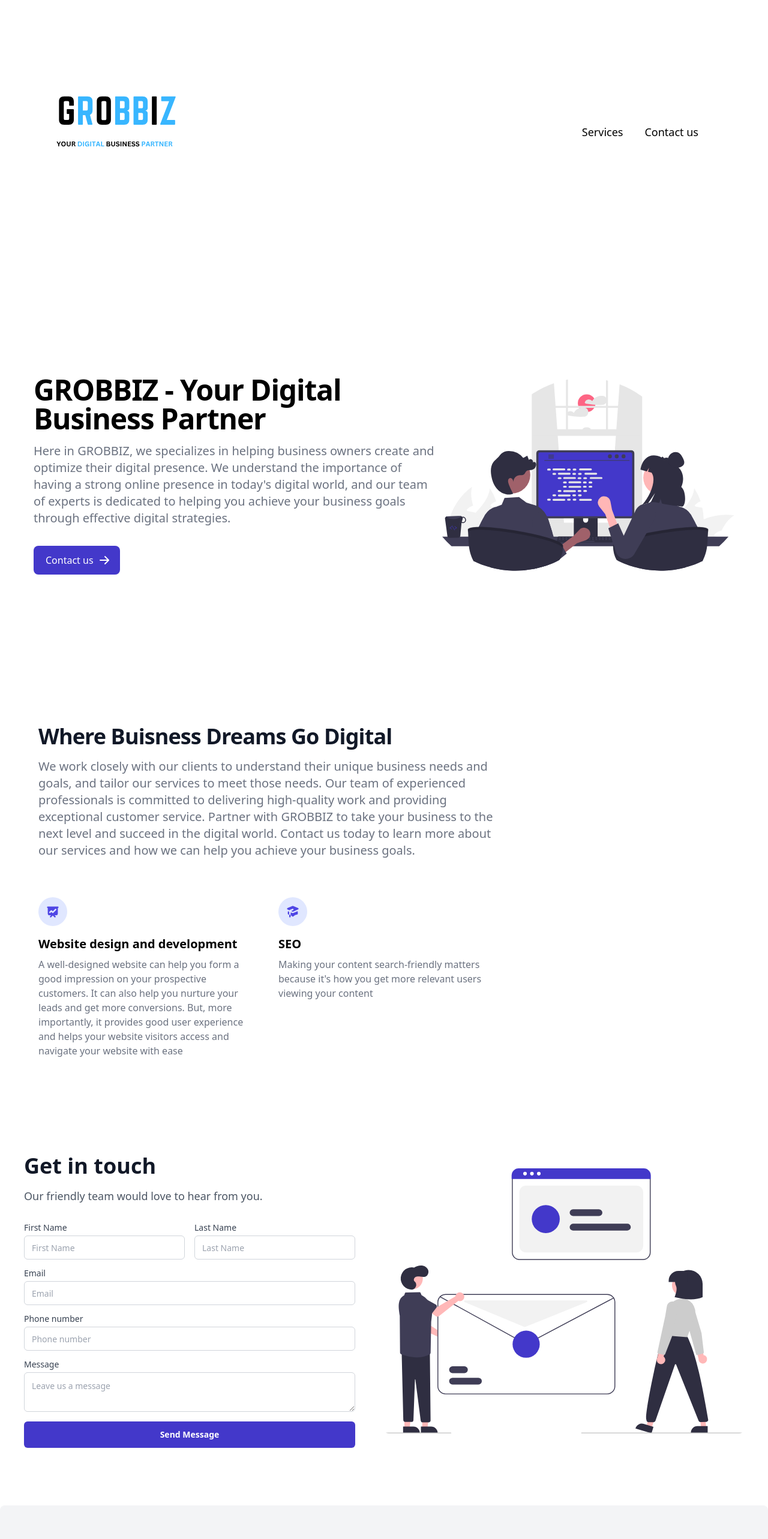
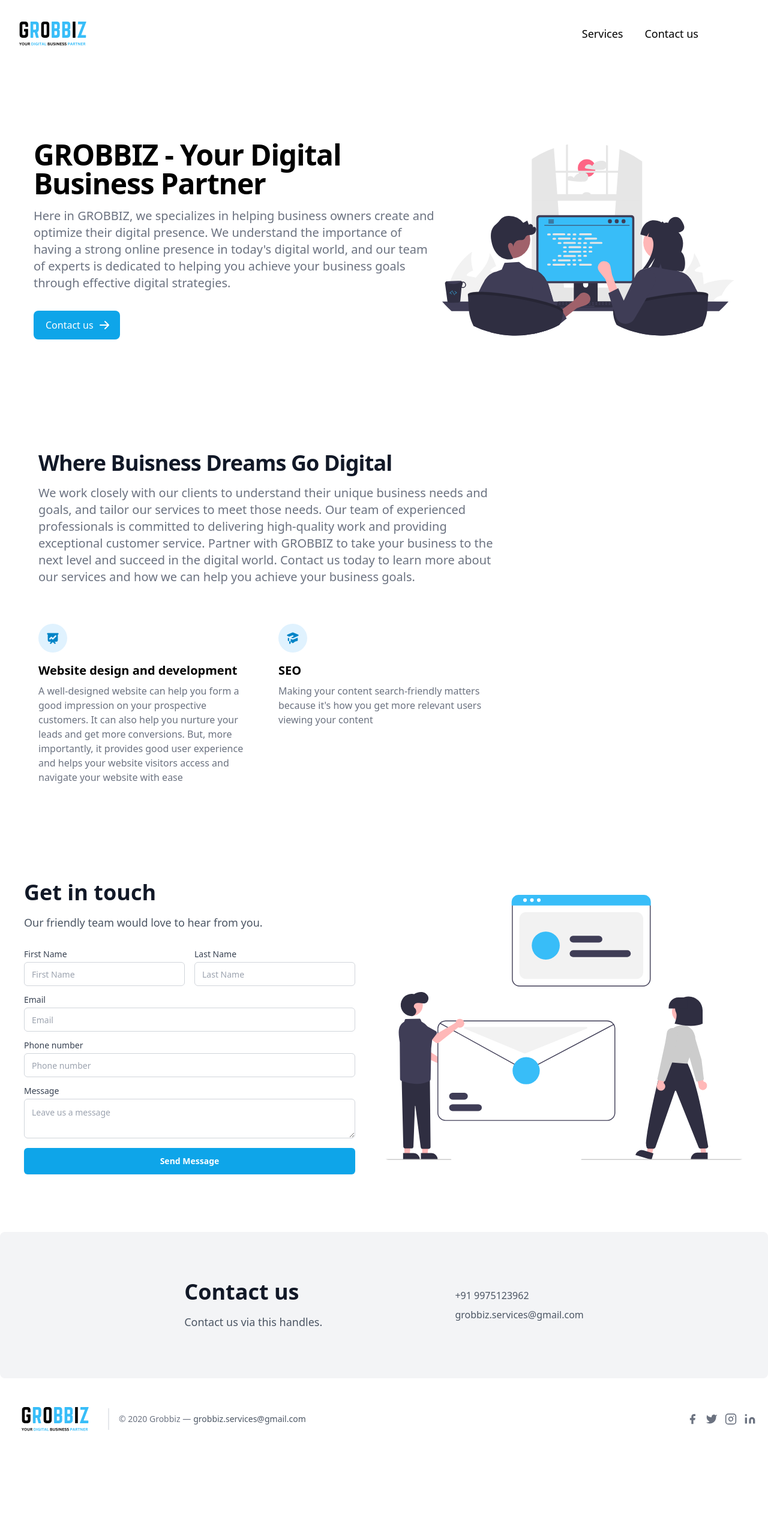
Before and after one commit to kxpatil02/landing-page, a React (Vite) app: page / in a window 1280 px wide. Shown: the top 2566 px of the page at 60% size. After the commit the page ends 2434 px from the top, so only its background shows below. Built offline with nearby package versions, Linux system fonts and the light colour scheme; no server answers.

Commit message:
Changed primary color to sky-500

```diff
--- a/src/components/Contact.jsx
+++ b/src/components/Contact.jsx
@@ -2,7 +2,6 @@ import React, { useState } from "react";
 import contactSvg from "../assets/contact.svg";
 import { addDoc, collection } from "firebase/firestore";
 import { db } from "../../initFirebase";
-// import whatsappSvg from "../assets/whatsappSvg.svg"
 
 function Contact() {
   const [firstName, setFirstName] = useState("");
@@ -137,7 +136,7 @@ function Contact() {
                   <input
                     type="submit"
                     value={"Send Message"}
-                    className="w-full rounded-md bg-indigo-700 px-3 py-3 text-sm font-semibold text-white shadow-sm hover:bg-black/80 focus-visible:outline focus-visible:outline-2 focus-visible:outline-offset-2 focus-visible:outline-black"
+                    className="w-full rounded-md bg-sky-500 px-3 py-3 text-sm font-semibold text-white shadow-sm hover:bg-sky-600 focus-visible:outline focus-visible:outline-2 focus-visible:outline-offset-2 focus-visible:outline-black"
                   />
                 </form>
               </div>
@@ -175,7 +174,7 @@ function Contact() {
                   <a
                     href="https://wa.me/9975123962"
                     className="w-full text-base  text-gray-600"
-                   >
+                  >
                     {/* <img
                     src={whatsappSvg}
                     /> */}
@@ -185,7 +184,7 @@ function Contact() {
                     href="mailto: grobbiz.services@gmail.com"
                     className="w-full text-base  text-gray-600"
                   >
-                   grobbiz.services@gmail.com
+                    grobbiz.services@gmail.com
                   </a>
                 </div>
               </div>
--- a/src/pages/Home.jsx
+++ b/src/pages/Home.jsx
@@ -15,71 +15,9 @@ function Home() {
                   className="text-2xl font-bold leading-none flex items-center"
                   href="/"
                 >
-                  {/* <svg
-                    width="24"
-                    height="24"
-                    viewBox="0 0 95 95"
-                    fill="none"
-                    xmlns="http://www.w3.org/2000/svg"
-                    className="h-8 w-8 mr-4"
-                  >
-                    <path
-                      d="M47.4974 90.0514C70.9983 90.0514 90.0495 71.0002 90.0495 47.4993C90.0495 23.9985 70.9983 4.94727 47.4974 4.94727C23.9965 4.94727 4.94531 23.9985 4.94531 47.4993C4.94531 71.0002 23.9965 90.0514 47.4974 90.0514Z"
-                      stroke="#4338CA"
-                      strokeWidth="4"
-                      strokeLinecap="round"
-                      strokeLinejoin="round"
-                    />
-                    <path
-                      d="M21.9086 28.8555C17.2142 35.2988 15.1227 43.2756 16.0518 51.1934C16.981 59.1111 20.8623 66.3871 26.9208 71.5685C32.9794 76.75 40.7694 79.4557 48.7354 79.1454C56.7014 78.835 64.2573 75.5315 69.8944 69.8944C75.5315 64.2573 78.835 56.7014 79.1454 48.7354C79.4557 40.7694 76.75 32.9794 71.5685 26.9208C66.3871 20.8623 59.1111 16.981 51.1934 16.0518C43.2756 15.1227 35.2988 17.2142 28.8555 21.9086"
-                      stroke="#4338CA"
-                      strokeWidth="4"
-                      strokeLinecap="round"
-                      strokeLinejoin="round"
-                    />
-                    <path
-                      d="M30.5213 57.3959C28.7309 54.3326 27.8033 50.8416 27.8368 47.2936C27.8703 43.7456 28.8638 40.2728 30.7117 37.2438C32.5596 34.2148 35.1931 31.7426 38.3326 30.0895C41.4722 28.4364 45.0007 27.6641 48.5438 27.8545C52.0868 28.0449 55.5123 29.191 58.4566 31.171C61.4009 33.1511 63.7542 35.8914 65.2668 39.101C66.7795 42.3106 67.395 45.8698 67.048 49.401C66.7011 52.9322 65.4046 56.3035 63.2963 59.1574M59.0806 63.3334C55.9959 65.5987 52.3169 66.914 48.4952 67.1179C44.6735 67.3219 40.8754 66.4055 37.5671 64.4813"
-                      stroke="#4338CA"
-                      strokeWidth="4"
-                      strokeLinecap="round"
-                      strokeLinejoin="round"
-                    />
-                    <path
-                      d="M47.4552 56.2678C52.2975 56.2678 56.2229 52.3424 56.2229 47.5001C56.2229 42.6579 52.2975 38.7324 47.4552 38.7324C42.6129 38.7324 38.6875 42.6579 38.6875 47.5001C38.6875 52.3424 42.6129 56.2678 47.4552 56.2678Z"
-                      stroke="#4338CA"
-                      strokeWidth="4"
-                      strokeLinecap="round"
-                      strokeLinejoin="round"
-                    />
-                    <path
-                      d="M25.112 30.0638C27.8446 30.0638 30.0599 27.8485 30.0599 25.1159C30.0599 22.3832 27.8446 20.168 25.112 20.168C22.3793 20.168 20.1641 22.3832 20.1641 25.1159C20.1641 27.8485 22.3793 30.0638 25.112 30.0638Z"
-                      stroke="#4338CA"
-                      strokeWidth="4"
-                      strokeLinecap="round"
-                      strokeLinejoin="round"
-                    />
-                    <path
-                      d="M33.7448 66.1634C36.4775 66.1634 38.6927 63.9482 38.6927 61.2155C38.6927 58.4828 36.4775 56.2676 33.7448 56.2676C31.0121 56.2676 28.7969 58.4828 28.7969 61.2155C28.7969 63.9482 31.0121 66.1634 33.7448 66.1634Z"
-                      stroke="#4338CA"
-                      strokeWidth="4"
-                      strokeLinecap="round"
-                      strokeLinejoin="round"
-                    />
-                    <path
-                      d="M61.1719 64.2051C62.8115 64.2051 64.1406 62.8759 64.1406 61.2363C64.1406 59.5967 62.8115 58.2676 61.1719 58.2676C59.5323 58.2676 58.2031 59.5967 58.2031 61.2363C58.2031 62.8759 59.5323 64.2051 61.1719 64.2051Z"
-                      stroke="#4338CA"
-                      strokeWidth="4"
-                      strokeLinecap="round"
-                      strokeLinejoin="round"
-                    />
-                  </svg> */}
                   <div className=" hidden lg:block flex-1">
-              <img
-                alt="grobbiz-logo"
-               className=" max-h-full w-full rounded-lg object-cover "
-                src={logo}
-              />
-            </div>
+                    <img alt="grobbiz-logo" className=" w-36 p-4" src={logo} />
+                  </div>
                 </a>
               </div>
             </div>
@@ -87,10 +25,10 @@ function Home() {
           <div className="w-auto">
             <div className="hidden w-auto lg:block">
               <ul className="mr-16 flex items-center text-lg font-semibold">
-                <li className="mr-9 font-medium">
+                <li className="mr-9 font-medium hover:text-sky-500">
                   <a href="#features">Services</a>
                 </li>
-                <li className="mr-9 font-medium">
+                <li className="mr-9 font-medium hover:text-sky-500">
                   <a href="#contact">Contact us</a>
                 </li>
               </ul>
@@ -100,21 +38,23 @@ function Home() {
       </div>
       {/* Hero section */}
       <section className="px-5 md:px-10 bg-white dark:bg-gray-900">
-        <div className="grid max-w-screen-xl px-4 py-8 mx-auto lg:gap-8 xl:gap-0 lg:py-16 lg:grid-cols-12">
+        <div className="grid max-w-screen-xl px-4 py-0 mx-auto lg:gap-8 xl:gap-0 lg:py-0 lg:grid-cols-12">
           <div className="mr-auto place-self-center lg:col-span-7">
             <h1 className="max-w-2xl mb-4 text-xl font-bold tracking-tight leading-none md:text-2xl xl:text-5xl dark:text-white">
               GROBBIZ - Your Digital Business Partner
-
               {/* Where Buisness Dreams Go Digital  */}
               {/* GROBBIZ - Your Digital Business Partner */}
-
             </h1>
             <p className="max-w-2xl mb-6 font-light text-gray-500 lg:mb-8 md:text-lg lg:text-xl dark:text-gray-400">
-              Here in GROBBIZ, we specializes in helping business owners create and optimize their digital presence. We understand the importance of having a strong online presence in today's digital world, and our team of experts is dedicated to helping you achieve your business goals through effective digital strategies.
+              Here in GROBBIZ, we specializes in helping business owners create
+              and optimize their digital presence. We understand the importance
+              of having a strong online presence in today's digital world, and
+              our team of experts is dedicated to helping you achieve your
+              business goals through effective digital strategies.
             </p>
             <a
               href="#contact"
-              className="inline-flex items-center justify-center px-5 py-3 mr-3 text-base font-medium text-center text-white rounded-lg bg-indigo-700 hover:bg-indigo-800 focus:ring-4 focus:ring-indigo-300 dark:focus:ring-indigo-900"
+              className="inline-flex items-center justify-center px-5 py-3 mr-3 text-base font-medium text-center text-white rounded-lg bg-sky-500 hover:bg-sky-600 transition-colors focus:ring-4 focus:ring-sky-300 dark:focus:ring-sky-900"
             >
               Contact us
               <svg
@@ -134,7 +74,7 @@ function Home() {
           <div className="hidden lg:mt-0 lg:col-span-5 lg:flex">
             <svg
               xmlns="http://www.w3.org/2000/svg"
-              xmlns:xa="http://www.w3.org/1999/xa"
+              xmlns:xlink="http://www.w3.org/1999/xlink"
               data-name="Layer 1"
               width="880.16014"
               height="576.27222"
@@ -259,7 +199,7 @@ function Home() {
               <path
                 d="M450.08991,386.47388v182.62a4.81834,4.81834,0,0,0,4.81,4.81h272.87a4.81829,4.81829,0,0,0,4.81-4.81v-182.62a4.82046,4.82046,0,0,0-4.81-4.82h-272.87A4.82051,4.82051,0,0,0,450.08991,386.47388Z"
                 transform="translate(-159.91993 -161.86389)"
-                fill="#4338ca"
+                fill="#38bdf8"
               />
               <path
                 d="M505.72993,652.10388a2.94839,2.94839,0,0,0,2.32,1.11H670.39a2.98724,2.98724,0,0,0,2.92-3.6l-2.52-11.97a2.99262,2.99262,0,0,0-1.86-2.17,2.89451,2.89451,0,0,0-1.06-.2h-157.31a2.89422,2.89422,0,0,0-1.06.2,2.99237,2.99237,0,0,0-1.86,2.17l-2.52,11.97A2.98494,2.98494,0,0,0,505.72993,652.10388Z"
@@ -914,17 +854,17 @@ function Home() {
               <path
                 d="M198.05786,613.02141a.49675.49675,0,0,0,.15092-.06642l5.75315-3.76566a.49923.49923,0,0,0,.00032-.83621l-5.97979-3.91667a.49972.49972,0,1,0-.54792.83585l5.34091,3.49818-5.114,3.34794a.49991.49991,0,0,0,.39637.903Z"
                 transform="translate(-159.91993 -161.86389)"
-                fill="#4338ca"
+                fill="#38bdf8"
               />
               <path
                 d="M188.97111,613.44045a.5.5,0,0,0,.12607-.91842l-5.30305-3.04034,5.1256-3.80723a.49963.49963,0,1,0-.596-.80208l-5.73863,4.26265a.49951.49951,0,0,0,.04918.83476l5.96526,3.41968A.49965.49965,0,0,0,188.97111,613.44045Z"
                 transform="translate(-159.91993 -161.86389)"
-                fill="#4338ca"
+                fill="#38bdf8"
               />
               <path
                 d="M197.48564,616.32142a.482.482,0,0,0,.137-.05785.49976.49976,0,0,0,.16751-.68714l-8.15548-13.40836a.50026.50026,0,0,0-.85441.52058L196.9357,616.097A.50033.50033,0,0,0,197.48564,616.32142Z"
                 transform="translate(-159.91993 -161.86389)"
-                fill="#4338ca"
+                fill="#38bdf8"
               />
               <path
                 d="M945.069,708.90387c-.61.31-1.23.62-1.84.92-15.8,7.9-28.44,12.39-45.73,17.31-1.46-16.3-2.87-44.95-4.24-62.71-.36-4.61-.72-8.48-1.07-11.21a15.18215,15.18215,0,0,0-.88-4.25l.06,4.25.15,11.21.87,64.11a288.5879,288.5879,0,0,1-65.84,9.49c-1.16.03-2.3.05-3.4.07-.39.01-.77.02-1.15.02-1.25.01-2.49.02-3.74.02a289.2711,289.2711,0,0,1-69.54-8.43c.49-16.13.98-44.46,1.44995-65.28.1-4.07.19-7.86.29-11.21.19-7.16.39-12.32.58-14.05a4.36163,4.36163,0,0,0-.39.97,97.15388,97.15388,0,0,0-1.89,13.08c-.35,3.35-.7,7.14-1.05,11.21-1.86,21.63-3.8,51.04-5.8,63.51a285.47262,285.47262,0,0,1-34.97-12.03q-9-3.75-17.68-8.09c1.1-7.2,2.25-15.27,3.43-23.64.92-6.49,1.87-13.16,2.84-19.75,1.5-10.18,52.46-120.11,64.47-123.96l.3-.08.21.09,20.45-6.28,2.99-.92,2.01-.62,7.08-5.39,3.85-2.93,3.61-2.75,7.06-5.37,43.71,2.69,8.51,20.49,19.06,6.97.33-.15.29-.12.3.08a55.306,55.306,0,0,1,29.28,22.21c.94,1.41,2.08,3.27,3.37,5.52,1.1,1.91,2.3,4.09,3.6,6.5,1.85,3.43005,3.87,7.30005,6.01,11.49.47.92.95,1.86,1.43,2.81q1.335,2.63993,2.71,5.38995c2.13,4.25,4.33,8.69,6.53,13.2,1.91,3.91,3.84,11.95,5.74,22.18,1.57,8.5,3.13,18.52,4.64,28.95,1.98,13.52-.13,29.71,1.66,42.15C944.83905,707.36389,944.95905,708.13391,945.069,708.90387Z"
@@ -1045,16 +985,21 @@ function Home() {
             <p className="text-gray-500 sm:text-xl dark:text-gray-400">
               {/* Here at Grobbiz we focus on markets where technology, innovation,
               and capital can unlock long-term value and drive economic growth. */}
-              We work closely with our clients to understand their unique business needs and goals, and tailor our services to meet those needs. Our team of experienced professionals is committed to delivering high-quality work and providing exceptional customer service.
-
-              Partner with GROBBIZ to take your business to the next level and succeed in the digital world. Contact us today to learn more about our services and how we can help you achieve your business goals.
+              We work closely with our clients to understand their unique
+              business needs and goals, and tailor our services to meet those
+              needs. Our team of experienced professionals is committed to
+              delivering high-quality work and providing exceptional customer
+              service. Partner with GROBBIZ to take your business to the next
+              level and succeed in the digital world. Contact us today to learn
+              more about our services and how we can help you achieve
+              your business goals.
             </p>
           </div>
           <div className="space-y-8 md:grid md:grid-cols-2 lg:grid-cols-3 md:gap-12 md:space-y-0">
             <div>
-              <div className="flex justify-center items-center mb-4 w-10 h-10 rounded-full bg-indigo-100 lg:h-12 lg:w-12 dark:bg-indigo-900">
+              <div className="flex justify-center items-center mb-4 w-10 h-10 rounded-full bg-sky-100 lg:h-12 lg:w-12 dark:bg-indigo-900">
                 <svg
-                  className="w-5 h-5 text-indigo-600 lg:w-6 lg:h-6 dark:text-indigo-300"
+                  className="w-5 h-5 text-sky-600 lg:w-6 lg:h-6 dark:text-indigo-300"
                   fill="currentColor"
                   viewBox="0 0 20 20"
                   xmlns="http://www.w3.org/2000/svg"
@@ -1070,16 +1015,20 @@ function Home() {
                 Website design and development
               </h3>
               <p className="text-gray-500 dark:text-gray-400">
-                A well-designed website can help you form a good impression on your prospective customers. It can also help you nurture your leads and get more conversions. But, more importantly, it provides good user experience and helps your website visitors access and navigate your website with ease
+                A well-designed website can help you form a good impression on
+                your prospective customers. It can also help you nurture your
+                leads and get more conversions. But, more importantly, it
+                provides good user experience and helps your website visitors
+                access and navigate your website with ease
                 {/* Plan it, create it, launch it. Collaborate seamlessly with all
                 the organization and hit your marketing goals every month with
                 our marketing plan. */}
               </p>
             </div>
             <div>
-              <div className="flex justify-center items-center mb-4 w-10 h-10 rounded-full bg-indigo-100 lg:h-12 lg:w-12 dark:bg-indigo-900">
+              <div className="flex justify-center items-center mb-4 w-10 h-10 rounded-full bg-sky-100 lg:h-12 lg:w-12 dark:bg-sky-900">
                 <svg
-                  className="w-5 h-5 text-indigo-600 lg:w-6 lg:h-6 dark:text-indigo-300"
+                  className="w-5 h-5 text-sky-600 lg:w-6 lg:h-6 dark:text-sky-300"
                   fill="currentColor"
                   viewBox="0 0 20 20"
                   xmlns="http://www.w3.org/2000/svg"
@@ -1089,9 +1038,8 @@ function Home() {
               </div>
               <h3 className="mb-2 text-xl font-bold dark:text-white">SEO</h3>
               <p className="text-gray-500 dark:text-gray-400">
-                Making your content search-friendly matters because it's how you get more relevant users viewing your content
-                {/* Protect your organization, devices and stay compliant with our
-                structured workflows and custom permissions made for you. */}
+                Making your content search-friendly matters because it's how you
+                get more relevant users viewing your content
               </p>
             </div>
             <div>
@@ -1252,14 +1200,14 @@ function Home() {
                 strokeLinejoin="round"
               />
             </svg> */}
-             <div className=" hidden lg:block flex-1">
-              <img
-                alt="grobbiz-logo"
-                // className=" max-h-full w-full rounded-lg object-cover "
-                src={logo}
-              />
+            <div
+              className="hidden lg:block flex-1"
+              onClick={() => {
+                window.location.href = "/#";
+              }}
+            >
+              <img alt="grobbiz-logo" className=" w-36 p-4" src={logo} />
             </div>
-            <span className="text-xl">Grobbiz</span>
           </a>
           <p className="text-sm text-gray-500 sm:ml-4 sm:pl-4 sm:border-l-2 sm:border-gray-200 sm:py-2 sm:mt-0 mt-4">
             © 2020 Grobbiz —
--- a/tailwind.config.js
+++ b/tailwind.config.js
@@ -4,6 +4,9 @@ export default {
   darkMode: "class",
   theme: {
     extend: {},
+    // colors: {
+    //   primary: "#38B6FF",
+    // },
   },
   plugins: [],
 };
```
Also changed, not shown: src/assets/contact.svg, src/assets/logo.svg.
